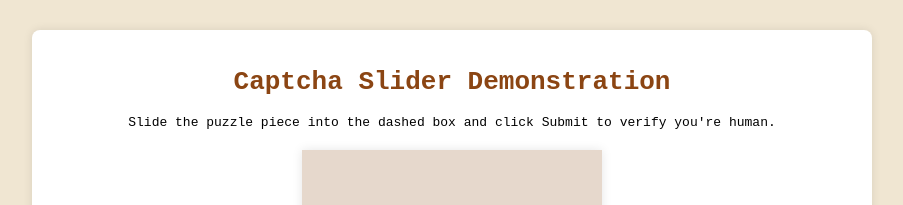
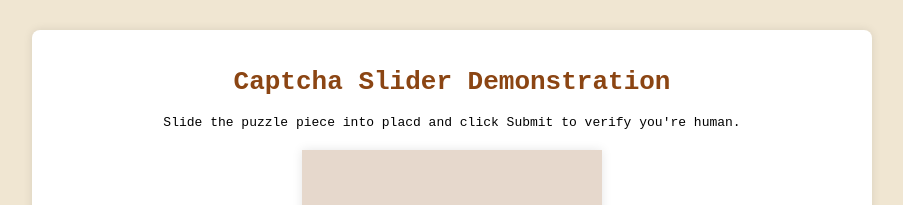
Before and after one commit to gavinworkman/passwordtester, a plain HTML site: page security.html in a window 1280 px wide. Shown: the top 205 px of the page, without its empty margins (188-1091 px from the left). Drawn offline with Linux system fonts and the light colour scheme.

Commit message:
Update security.html

```diff
--- a/security.html
+++ b/security.html
@@ -140,7 +140,7 @@
 <body>
     <div class="container">
         <h1>Captcha Slider Demonstration</h1>
-        <p>Slide the puzzle piece into the dashed box and click Submit to verify you're human.</p>
+        <p>Slide the puzzle piece into placd and click Submit to verify you're human.</p>
         <div class="captcha-container">
             <div class="puzzle-piece" id="puzzlePiece"></div>
             <div class="target-zone"></div>
```
